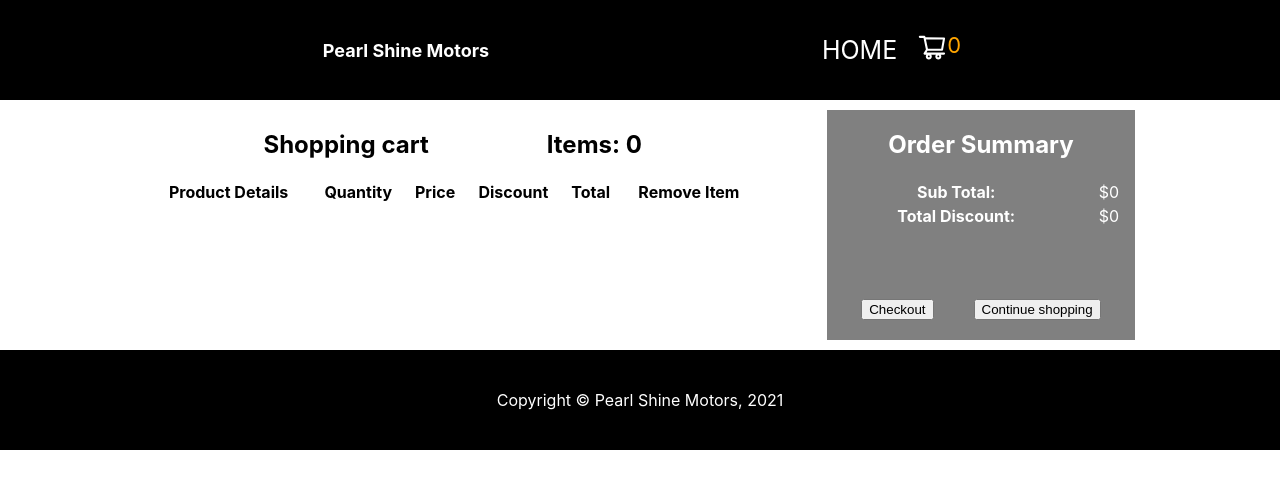
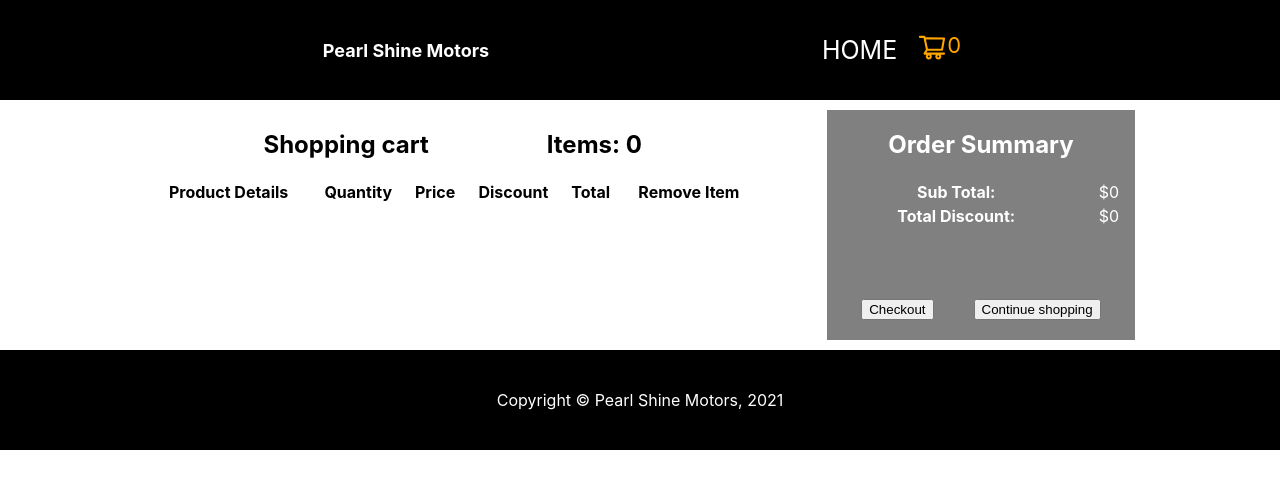
Before and after one commit to NickyGuants/fullstack-ecommerce, a React (Create React App) app in the folder client/: page /cart in a window 1280 px wide. Shown: the top 488 px of the page. Built offline with nearby package versions, Linux system fonts and the light colour scheme.

Commit message:
fix styling

```diff
--- a/client/src/App.css
+++ b/client/src/App.css
@@ -165,6 +165,9 @@ span {
 
 .cart-icon {
   margin-right: 20px;
+}
+#cart-icon {
+  color: orange;
 }
 
 .units {
```
